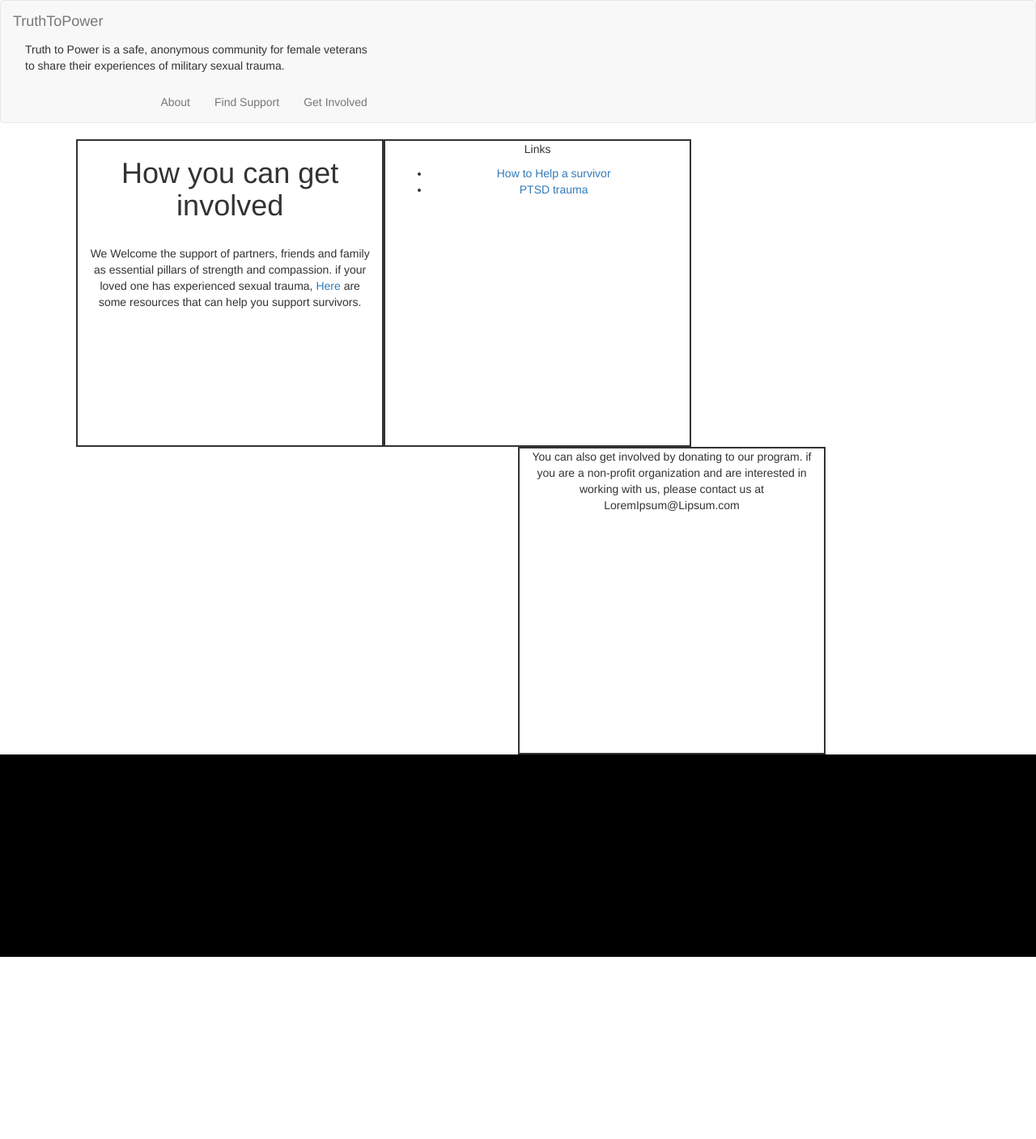
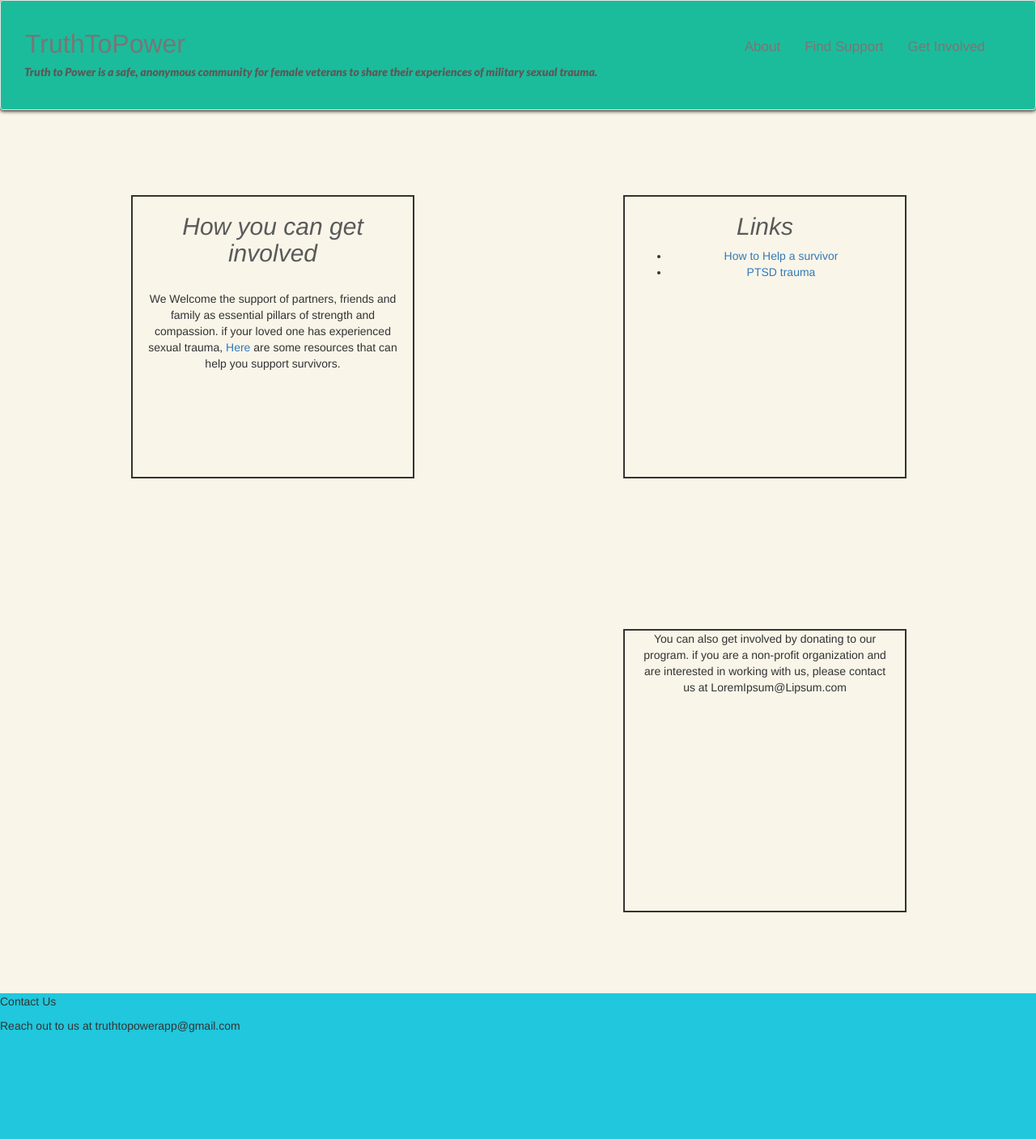
Before and after one commit to codingchik/truthtopower, a PHP site: page /involve.php in a window 1280 px wide. Shown: the whole page at 81% size. Before the commit the page ends 1182 px from the top, so only its background shows below. Run offline with PHP 8.4, Linux system fonts and the light colour scheme.

Commit message:
adding pages and styling
;
:q
quit

q
\q

```diff
--- a/about.php
+++ b/about.php
@@ -1,7 +1,7 @@
 <?php
     require ("nav.php");
 ?>
-
+<div class="row">
 <div id="leftcontent">
     <p>Truth to Power was inspired by the more than <em>25%</em> of enlisted military
         women who experience sexual trauma their service to our country.</p>
@@ -19,6 +19,7 @@
     </ul>
 
 </div>
+</div>
 <?php
     require ("footer.php");
 ?>
--- a/footer.php
+++ b/footer.php
@@ -1 +1,4 @@
-<footer></footer>
+<footer>
+    <p>Contact Us</p>
+    <p>Reach out to us at truthtopowerapp@gmail.com</p>
+</footer>
--- a/involve.php
+++ b/involve.php
@@ -3,33 +3,29 @@
 ?>
 
 <div class="row">
-<div class="col-md-1"></div>
-<div class="col-md-5" id="leftcontent">
-    <h1>How you can get involved</h1>
+<div class="col-md-4 col-md-offset-2" id="lcontent">
+    <h2>How you can get involved</h2>
     <br>
     <p>We Welcome the support of partners, friends and family as essential pillars
         of strength and compassion. if your loved one has experienced sexual trauma,
         <a href=" http://knowyourix.org/i-want-to/support-survivor/">Here</a>
         are some resources that can help you support survivors.</p>
 </div>
-<div class="col-md-5" id="rightcontent">
-    <p>Links</p>
+<div class="col-md-4 col-md-offset-2" id="rcontent">
+    <h2>Links</h2>
         <ul>
             <li><a href="http://knowyourix.org/i-want-to/support-survivor/">How to Help a survivor</a></li>
             <li><a href="http://www.helpguide.org/articles/ptsd-trauma/ptsd-in-the-family.htm">PTSD trauma</a></li>
         </ul>
 </div>
-<div class="col-md-1"></div>
 </div>
 <div class="row">
-    <div class="col-md-1"></div>
-    <div class="col-md-5"></div>
-    <div class="col-md-5" id="rightcontent">
+    <div class="col-md-5 col-md-offset-5"></div>
+    <div class="col-md-5 col-md-offset-5" id="rcontent">
         <p>You can also get involved by donating to our program. if you are a non-profit
         organization and are interested in working with us, please contact us at
         LoremIpsum@Lipsum.com</p>
     </div>
-    <div class="col-md-1"></div>
 </div>
 <?php
     require ("footer.php");
--- a/main.css
+++ b/main.css
@@ -1,11 +1,45 @@
-.navbar-default {
-    background-color: #1bbc9b;
+body {
+    font-family: 'Lato', sans-serif;
+    background-color: #F9F5E9 !important;
 }
+body h2 {
+    color: #5A5A5A;
+    font-style: italic;
+}
+.navbar-header a {
+    font-size: 32px;
+    color: #5A5A5A;
+    margin-top: 28px;
+    padding-left: 30px;
+}
+.navbar-right {
+    padding: 32px;
+    font-size: 17px;
+}
+.navbar {
+    background-color: #1bbc9b !important;
+    border-bottom: 34px solid #BEBEBE;
+    -webkit-box-shadow: 0 1px 5px 0 rgba(0, 0, 0, 0.1);
+    -moz-box-shadow: 0 1px 5px 0 rgba(0,0,0,0.1);
+    box-shadow: 0 1px 5px 0 rgba(0, 0, 0, 1.1);
+}
+#motto {
+    font-family: 'Lato', sans-serif;
+    color: #5A5A5A;
+    margin: -36px 0px 36px 29px;
+    font-style: italic;
+}
+.col-center {
+    float: none;
+    margin: 0 auto;
+}
+.btn{
 
+}
 footer {
-    height: 250px;
+    height: 180px;
     width: 100%;
-    background-color: black;
+    background-color: #20C7DD;
 }
 
 //
@@ -43,18 +77,26 @@ h1 {
   vertical-align: middle;
   border:1px solid #474747;
 }
-#leftcontent {
+#lcontent {
+    float: left;
     text-align: center;
-    width: 380px;
-    height: 380px;
     border-width: 2px;
     border-style: solid;
+    width: 350px;
+    height: 350px;
+    margin-left: 177px;
+    margin-bottom: 100px;
+    margin-top: 85px;
 }
-#rightcontent {
-     text-align: center;
-    width: 380px;
-    height: 380px;
+#rcontent {
+    float: right;
+    text-align: center;
     border-width: 2px;
     border-style: solid;
+    width: 350px;
+    height: 350px;
 
+    margin-right: 175px;
+    margin-bottom: 100px;
+    margin-top: 85px;
 }
--- a/nav.php
+++ b/nav.php
@@ -2,6 +2,7 @@
   <meta charset="UTF-8" />
   <title>TruthToPower</title>
   <link rel="stylesheet" type="text/css" href="main.css">
+  <link href='http://fonts.googleapis.com/css?family=Lato:300,400,900italic' rel='stylesheet' type='text/css'>
 <!-- Latest compiled and minified CSS -->
     <link rel="stylesheet" href="https://maxcdn.bootstrapcdn.com/bootstrap/3.3.2/css/bootstrap.min.css">
 <!-- Latest compiled and minified JavaScript -->
@@ -12,25 +13,21 @@
   <div class="container-fluid">
     <!-- Brand and toggle get grouped for better mobile display -->
     <div class="navbar-header">
-      <div class="navpush">
       <a class="navbar-brand" href="index.php">TruthToPower</a>
     </div>
 
     <!-- Collect the nav links, forms, and other content for toggling -->
     <div class="collapse navbar-collapse" id="bs-example-navbar-collapse-1">
       <ul class="nav navbar-nav">
-        <li class="active"></li>
-        <p>Truth to Power is a safe, anonymous community for female veterans <br/>
-            to share their experiences of military sexual trauma. </p>
       </ul>
-       <div class="navpush">
+
         <ul class="nav navbar-nav navbar-right">
             <li><a href="about.php">About</a></li>
             <li><a href="support.php">Find Support</a></li>
             <li><a href="involve.php">Get Involved</a></li>
         </ul>
-      </div>
-
     </div><!-- /.navbar-collapse -->
   </div><!-- /.container-fluid -->
+  <div id="motto">Truth to Power is a safe, anonymous community for female
+        veterans to share their experiences of military sexual trauma.</div>
 </nav>
```
Also changed, not shown: index.php (+61 -44 lines), upload.php (+72 -6 lines), assets/playbutton.png (added), 1 other file.
